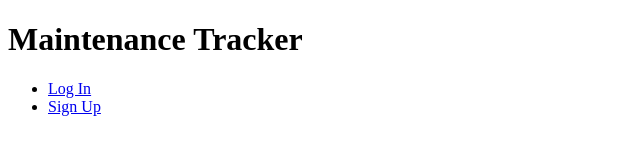
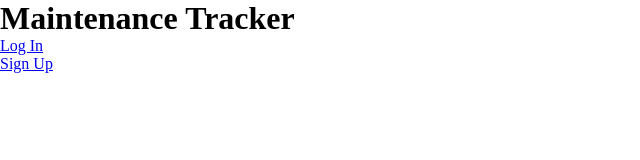
Before and after one commit to lytes20/Maintenance-Tracker, a plain HTML site: page UI/index.html in a window 1280 px wide. Shown: the whole page, without its empty margins (0-640 px from the left). Drawn offline with Linux system fonts and the light colour scheme.

Commit message:
add css file

```diff
--- /dev/null
+++ b/UI/css/style.css
@@ -0,0 +1 @@
+*{margin: 0; padding: 0;}
--- a/UI/index.html
+++ b/UI/index.html
@@ -2,7 +2,7 @@
 <html>
 <head>
 	<title>Maintenance Tracker</title>
-
+    <link rel="stylesheet" href="css/style.css">
 </head>
 <body>
     <div id="page-wrap">
```
